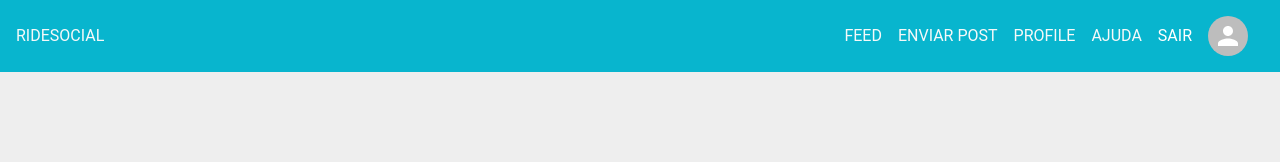
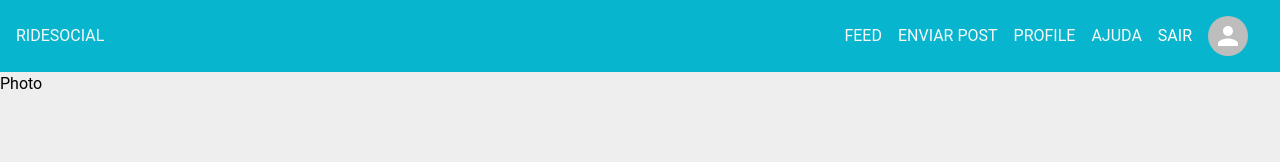
Before and after one commit to daviroquedev/ride, a React (Vite) app: page /photos/1 in a window 1280 px wide. Shown: the top 162 px of the page. Built offline with nearby package versions, Linux system fonts and the light colour scheme; sample sign-in values are in the browser's storage.

Commit message:
component photo

```diff
--- a/src/App.jsx
+++ b/src/App.jsx
@@ -10,6 +10,8 @@ import { useAuth } from './hooks/useAuth'
 import HeaderAll from './components/HeaderAll'
 import EditProfile from './screens/EditProfile'
 import Profile from './screens/Profile'
+import Photo from './screens/Photo'
+
 
 
 
@@ -44,6 +46,8 @@ export default function App() {
         />
         <Route path="/feed" element={auth ? <Feed /> : <Navigate to="/" />}
         />
+         <Route path="/photos/:id" element={auth ? <Photo/> : <Navigate to="/" />}
+        />
 
       </Routes>
     </Router>
--- /dev/null
+++ b/src/screens/Photo.js
@@ -0,0 +1,10 @@
+import "./Photo.css"
+
+import {uploads} from './../utils/config';
+
+const Photo = () => {
+    return <div>Photo</div>
+}
+
+
+export default Photo;
```
Also changed, not shown: src/screens/Photo.css (added).
